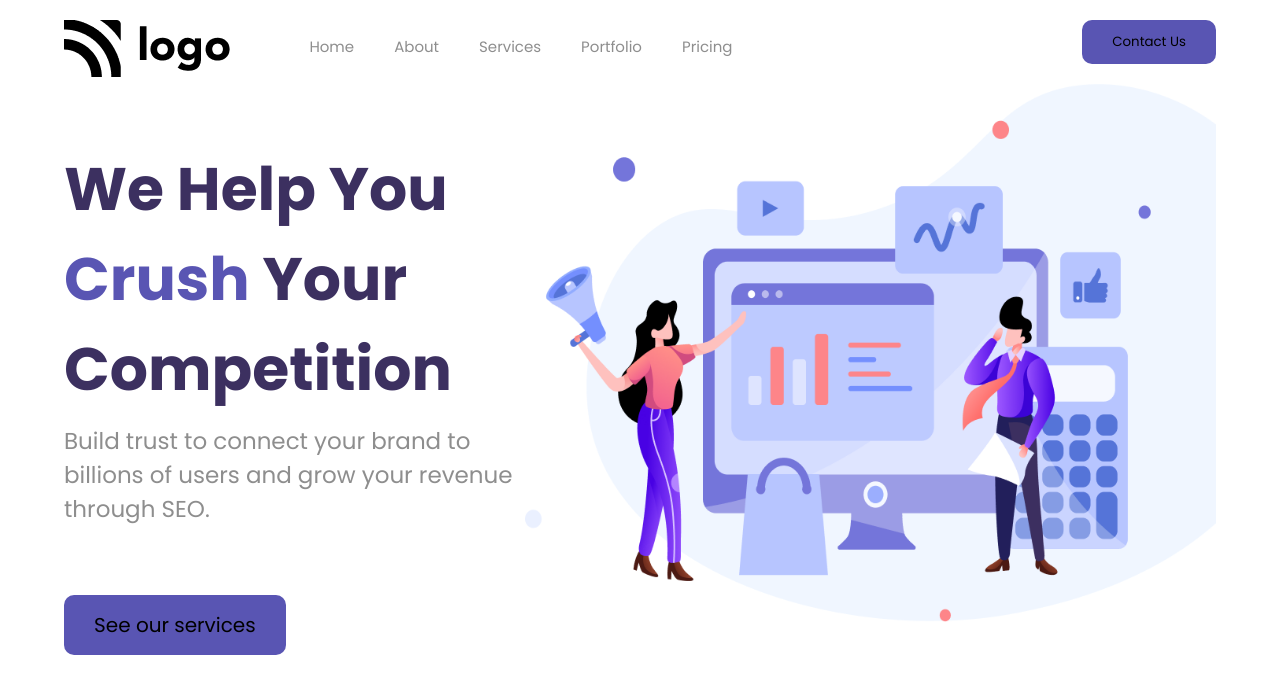
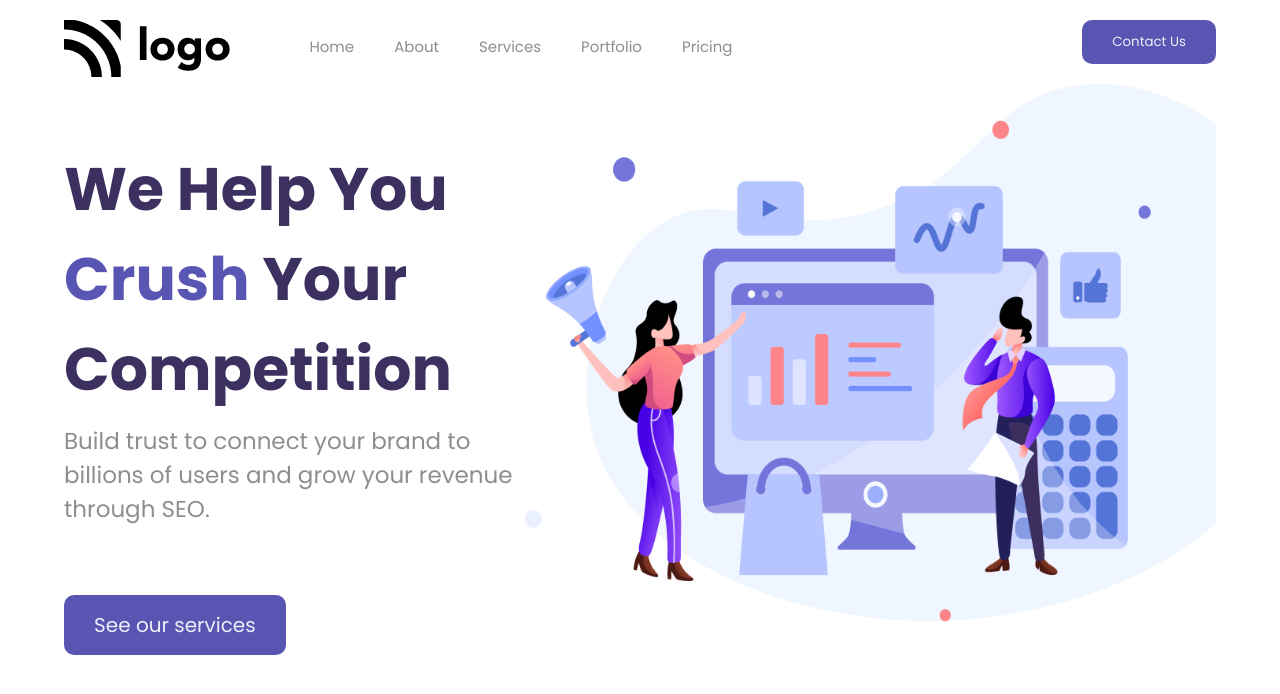
Before and after one commit to sanjayyadavsky/live-class-project-04, a plain HTML site: page index.html in a window 1280 px wide. Drawn offline with Linux system fonts and the light colour scheme.

Commit message:
changing button color

```diff
--- a/style.css
+++ b/style.css
@@ -48,6 +48,7 @@
     border-radius: 10px;
     background-color: #5955b3;
     border: none;
+    color: #efeff8;
 }
 .description{
     margin-top: 10px;
```
Also changed, not shown: assets/Screenshot 2022-12-21 at 11.35.53 pm.png (deleted), assets/Screenshot 2022-12-21 at 11.59.12 pm.png (added), readme.md, 1 other file.
